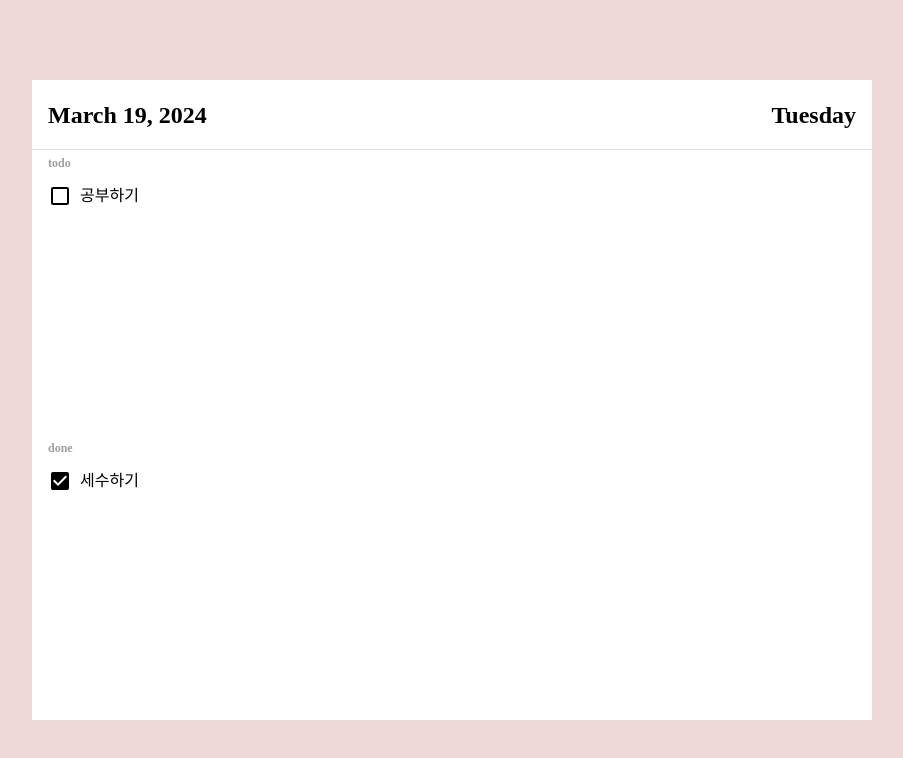
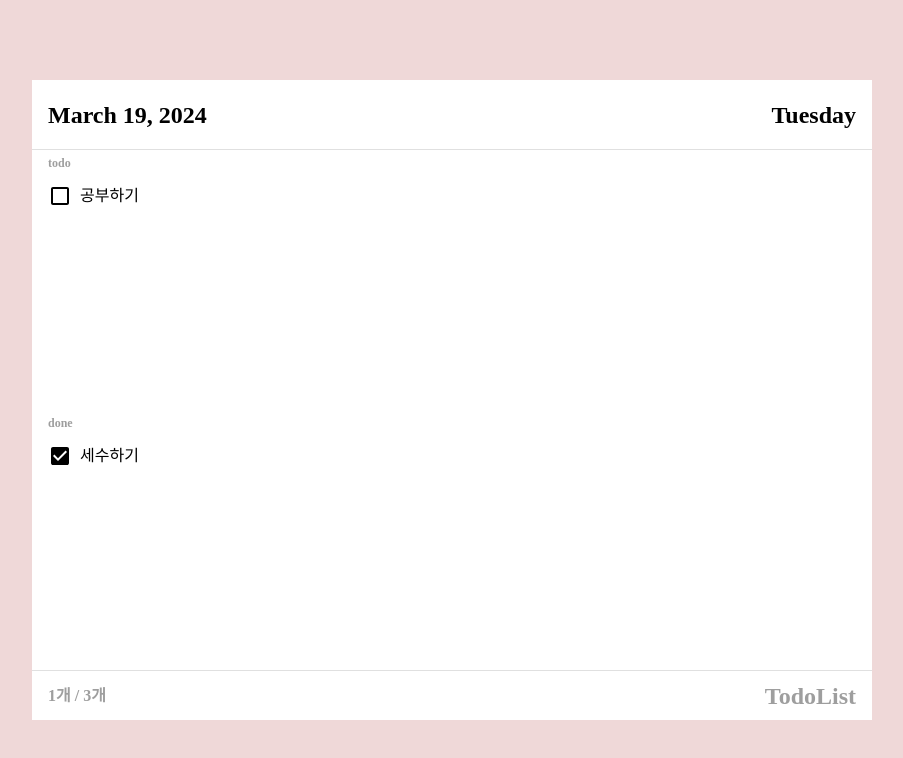
Before and after one commit to songess/CEOS_week2_reactTodo, a React (Create React App) app: page / in a window 1280 px wide. Shown: the top 758 px of the page, without its empty margins (188-1091 px from the left). Built offline with nearby package versions, Linux system fonts and the light colour scheme.

Commit message:
feat: TodoFooter 컴포넌트 구현

```diff
--- a/src/App.js
+++ b/src/App.js
@@ -1,6 +1,6 @@
 import styled from 'styled-components';
 import DoneSection from './components/DoneSection';
-import TodoCard from './components/TodoCard';
+import TodoFooter from './components/TodoFooter';
 import TodoHeader from './components/TodoHeader';
 import TodoSection from './components/TodoSection';
 
@@ -47,6 +47,7 @@ function App() {
         <TodoHeader />
         <TodoSection todoList={DUMMYTODOLIST} />
         <DoneSection doneList={DUMMYDONELIST} />
+        <TodoFooter todoDoneCount={1} todoTotalCount={3} />
       </TodoListLayout>
     </Layout>
   );
--- /dev/null
+++ b/src/components/TodoFooter.js
@@ -0,0 +1,35 @@
+import React from 'react';
+import styled from 'styled-components';
+
+let TodoFooterLayout = styled.div`
+  width: 100%;
+  height: 50px;
+  padding: 0 1rem;
+  display: flex;
+  align-items: center;
+  justify-content: space-between;
+  border-top: 1px solid #e0e0e0;
+`;
+
+let TodoProgressCountSpan = styled.span`
+  font-size: 1rem;
+  font-weight: 600;
+  color: #9e9e9e;
+`;
+
+let TodoProgressTextSpan = styled.span`
+  font-size: 1.5rem;
+  font-weight: 600;
+  color: #9e9e9e;
+`;
+
+export default function TodoFooter({ todoTotalCount, todoDoneCount }) {
+  return (
+    <TodoFooterLayout>
+      <TodoProgressCountSpan>
+        {todoDoneCount}개 / {todoTotalCount}개
+      </TodoProgressCountSpan>
+      <TodoProgressTextSpan>TodoList</TodoProgressTextSpan>
+    </TodoFooterLayout>
+  );
+}
```
